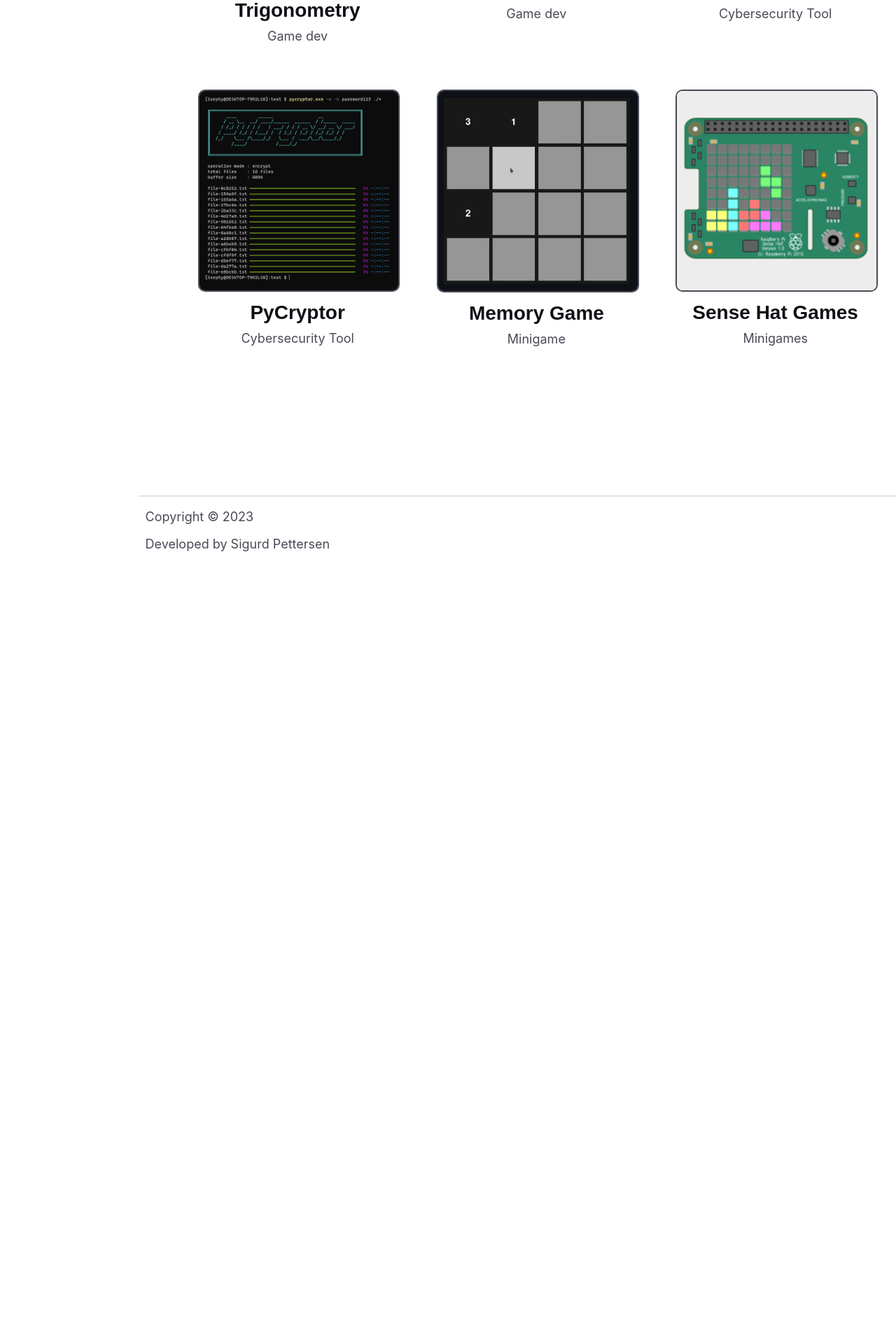
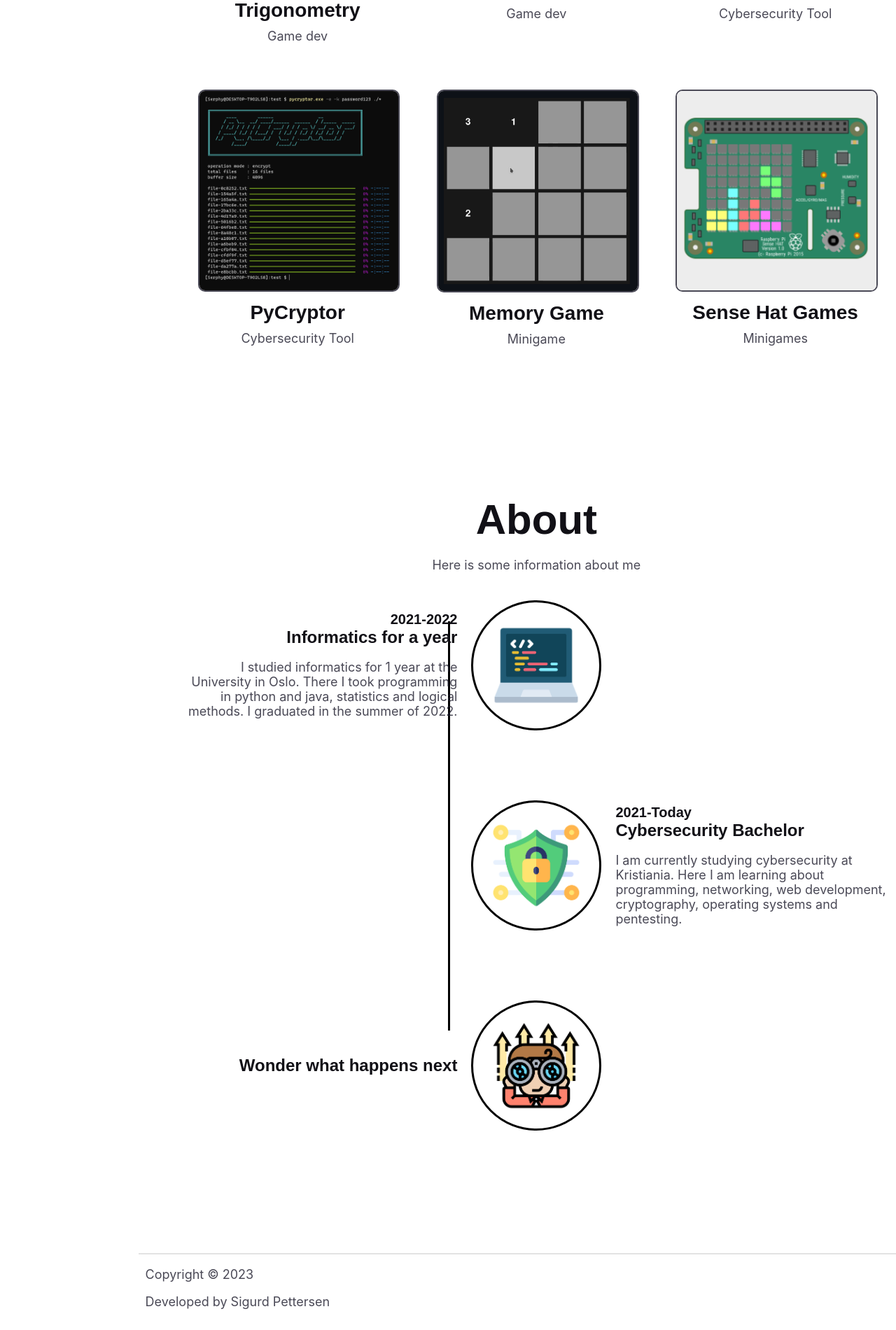
Before and after one commit to Serphyus/serphyus.github.io, a Jekyll site: the page built from index.html, in a window 1280 px wide. Shown: the part 1564-3465 px from the top of the page at 70% size. Built offline with Jekyll 4.4.1, drawn with Linux system fonts in a browser that asks for light colours; some web fonts are replaced; before the commit the page ends 2549 px from its top, so only the background shows below that.

Commit message:
added about section and fixed footer

```diff
--- /dev/null
+++ b/_includes/about.html
@@ -0,0 +1,42 @@
+<div class="container about">
+	<div class="container-intro">
+		<h1>About</h1>
+		<p>Here is some information about me</p>
+	</div>
+	<div class="timeline">
+		<div class="timeline-item-inverted">
+			<div class="timeline-panel">
+				<h4>2021-2022</h4>
+				<h3>Informatics for a year</h3>
+				<p>
+					I studied informatics for 1 year at the University in Oslo.
+					There I took programming in python and java, statistics and
+					logical methods. I graduated in the summer of 2022.
+				</p>
+			</div>
+			<img class="timeline-image" src="/assets/images/timeline/informatics.png" alt="informatics">
+			<div class="timeline-panel"></div>
+		</div>
+		<div class="timeline-item">
+			<div class="timeline-panel">
+				<h4>2021-Today</h4>
+				<h3>Cybersecurity Bachelor</h3>
+				<p>
+					I am currently studying cybersecurity at Kristiania. Here I
+					am learning about programming, networking, web development,
+					cryptography, operating systems and pentesting.
+				</p>
+			</div>
+			<img class="timeline-image" src="/assets/images/timeline/cybersecurity.png" alt="cybersecurity">
+			<div class="timeline-panel"></div>
+		</div>
+
+		<div class="timeline-item-inverted">
+			<div class="timeline-panel">
+				<h3>Wonder what happens next</h3>
+			</div>
+			<img class="timeline-image" src="/assets/images/timeline/future.png" alt="cybersecurity">
+			<div class="timeline-panel"></div>
+		</div>
+	</div>
+</div>
--- a/_includes/footer.html
+++ b/_includes/footer.html
@@ -1,4 +1,4 @@
-<div class="container">
+<div class="container bottom-container">
 	<div class="footer-split"></div>
 	<div class="footer">
 		<div class="copyright-text">
--- a/_layouts/default.html
+++ b/_layouts/default.html
@@ -9,6 +9,9 @@
 		<section id="projects">
 			{% include projects.html %}
 		</section>
+		<section id="about">
+			{% include about.html %}
+		</section>
 		{% include footer.html %}
 	</body>
 </html>
--- a/assets/css/main.css
+++ b/assets/css/main.css
@@ -189,8 +189,7 @@ html[data-theme="light"] .dark-toggle {
 .project {
   max-width: 25%;
   margin: 2.5%;
-  transition: transform .2s ease-in-out;
-  background-color: var(--bg-light); }
+  transition: transform .2s ease-in-out; }
   .project img {
     border: 2px solid var(--secondary-dark);
     width: 100%;
@@ -206,11 +205,68 @@ html[data-theme="light"] .dark-toggle {
 .project:hover {
   transform: scale(1.02); }
 
+.timeline {
+  width: 100%;
+  list-style-type: none; }
+
+.timeline:before {
+  content: "";
+  position: absolute;
+  background-color: black;
+  margin-top: 30px;
+  left: 50%;
+  width: 3px;
+  height: 65%;
+  z-index: 1; }
+
+.timeline-item, .timeline-item-inverted {
+  position: relative;
+  z-index: 2;
+  display: flex;
+  flex-wrap: wrap;
+  justify-content: center;
+  width: 100%;
+  margin-bottom: 100px; }
+
+.timeline-item {
+  flex-direction: row-reverse; }
+
+.timeline-item-inverted {
+  text-align: right; }
+
+.timeline-panel {
+  margin: auto 0 auto 0;
+  width: 35%; }
+  .timeline-panel h4 {
+    margin-top: 0;
+    margin-bottom: 0; }
+  .timeline-panel h3 {
+    margin-top: 0;
+    margin-bottom: 0; }
+  .timeline-panel p {
+    margin-bottom: 0; }
+
+.timeline-image {
+  width: 180px;
+  height: 180px;
+  margin: auto 20px auto 20px;
+  background-color: white;
+  border: 3px solid black;
+  border-radius: 50%; }
+
+.bottom-container {
+  margin-bottom: 0; }
+
 .footer {
-  border-top: 2px solid var(--text-light);
+  display: flex;
+  justify-content: space-between;
+  margin-bottom: 0;
+  max-width: 1250px; }
+
+.footer-split {
+  background-color: var(--text-light);
   width: 100%;
-  display: flex;
-  justify-content: space-between; }
+  height: 2px; }
 
 .copyright-text {
   height: 100px;
--- a/src/styles/_footer.scss
+++ b/src/styles/_footer.scss
@@ -1,6 +1,12 @@
+.bottom-container {
+	margin-bottom: 0;
+}
+
 .footer {
 	display: flex;
 	justify-content: space-between;
+	margin-bottom: 0;
+	max-width: 1250px;
 }
 
 .footer-split {
--- a/src/styles/_projects.scss
+++ b/src/styles/_projects.scss
@@ -8,7 +8,6 @@
 	max-width: 25%;
 	margin: 2.5%;
 	transition: transform .2s ease-in-out;
-	background-color: var(--bg-light);
 
 	img {
 		border: 2px solid var(--secondary-dark);
--- a/src/styles/main.scss
+++ b/src/styles/main.scss
@@ -3,4 +3,5 @@
 @import 'page';
 @import 'hero';
 @import 'projects';
+@import 'about';
 @import 'footer';
```
Also changed, not shown: src/styles/_about.scss (added, +58 -0 lines), assets/images/timeline/cybersecurity.png (added), assets/images/timeline/future.png (added), assets/images/timeline/informatics.png (added).
